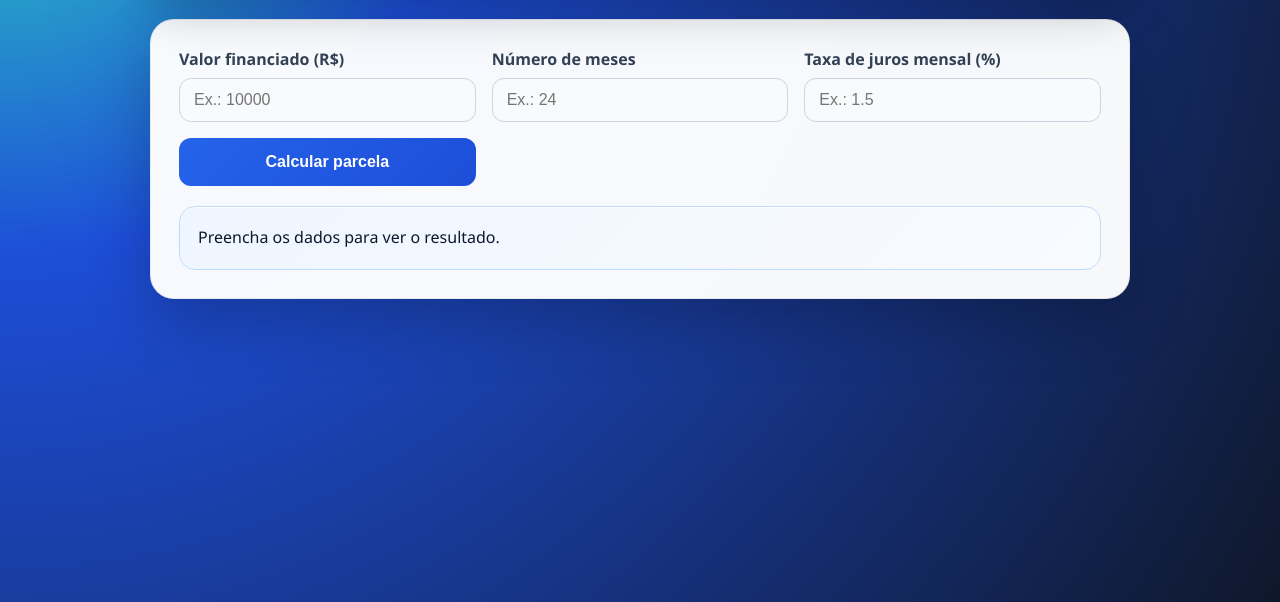
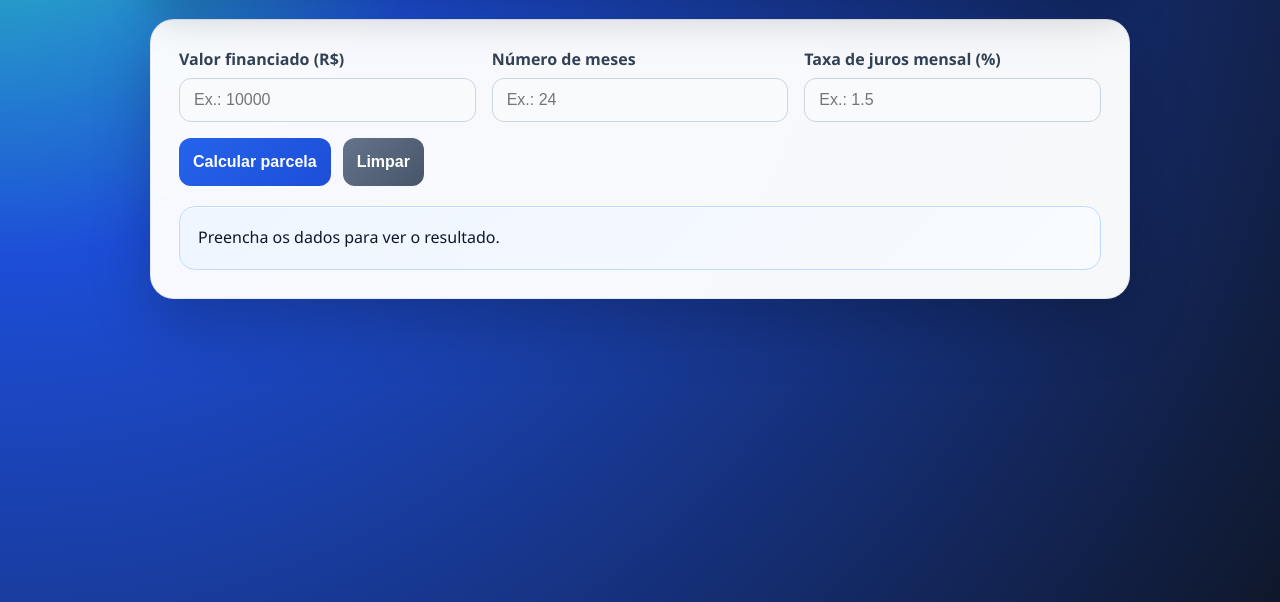
Before and after one commit to douglasdealmeidaribeiro/site-calculadora, a website: page index.html in a window 1280 px wide. Shown: the part 198-800 px from the top of the page. Drawn offline with Linux system fonts and the light colour scheme.

Commit message:
Reinserir o botão limpar na página principal

```diff
--- a/index.html
+++ b/index.html
@@ -33,7 +33,10 @@
             <input id="taxaJuros" name="taxaJuros" type="number" min="0" step="0.01" placeholder="Ex.: 1.5" required />
           </div>
 
-          <button type="submit">Calcular parcela</button>
+          <div class="actions">
+            <button type="submit">Calcular parcela</button>
+            <button type="button" id="btn-limpar" class="btn-limpar">Limpar</button>
+          </div>
         </form>
 
         <div id="resultado" class="resultado" aria-live="polite">
```
